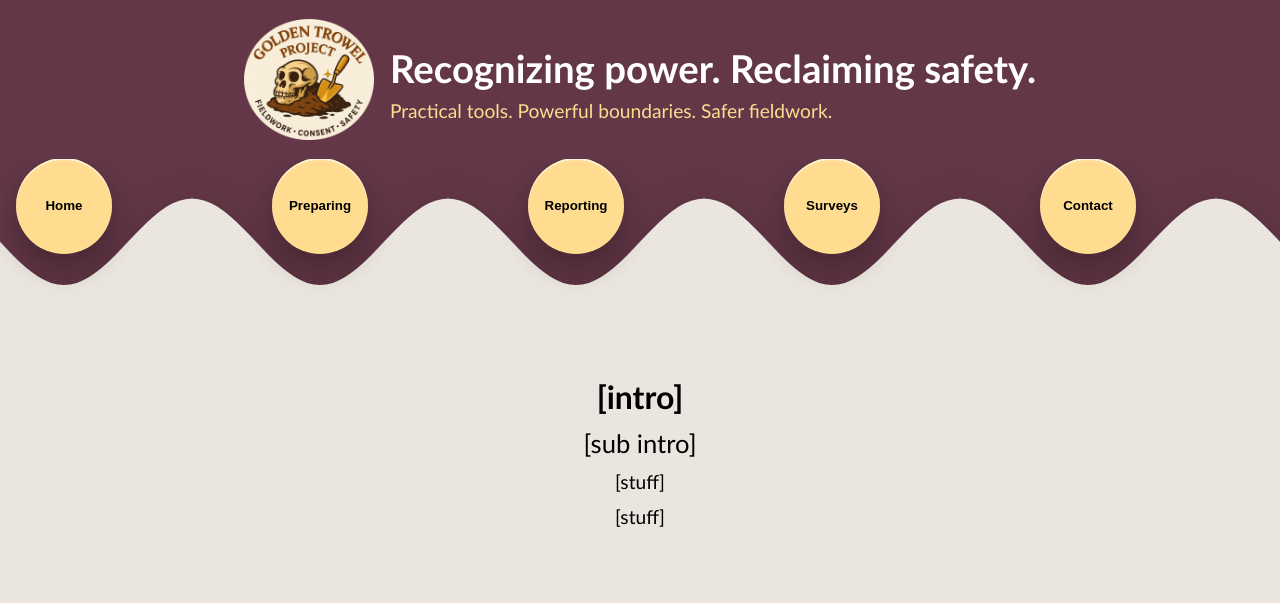
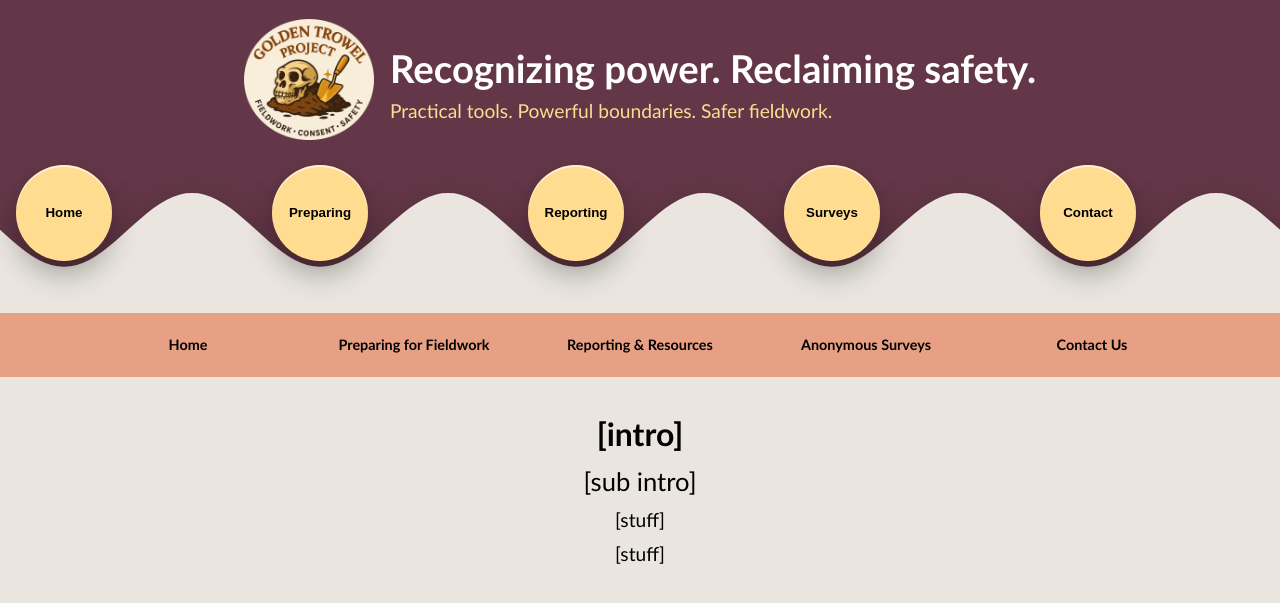
Before and after one commit to AnthroSafetyWarrior/GoldenTrowelProject, a Jekyll site: the page built from _pages/contact.html, in a window 1280 px wide. Shown: the top 603 px of the page. Built offline with Jekyll 4.4.1, drawn with Linux system fonts in a browser that asks for light colours.

Commit message:
updating name

```diff
--- a/_layouts/default.html
+++ b/_layouts/default.html
@@ -1,45 +1,13 @@
 <!DOCTYPE html>
 <html lang="en" class="no-js">
 <head>
-  <script>
-    document.documentElement.classList.remove('no-js');
-    document.documentElement.classList.add('js');
-  </script>
-
+  <script>document.documentElement.classList.replace('no-js','js');</script>
   <meta charset="UTF-8" />
   <meta name="viewport" content="width=device-width, initial-scale=1.0" />
   <title>{{ page.title | default: "Golden Trowel Project" }}</title>
-
-  <!-- Canonical URL for SEO -->
   <link rel="canonical" href="{{ page.url | absolute_url }}">
 
   <style>
-.wave-btn {
-  position:absolute;
-  display:flex;
-  align-items:center;
-  justify-content:center;
-  width:70px; height:70px;
-  border-radius:50%;
-  background:#ffdc8f;
-  font-weight:bold;
-  font-size:clamp(.8rem, 1vw, 1rem);
-  color:#000;
-  text-align:center;
-  line-height:1.2;
-  box-shadow:0 2px 6px rgba(0,0,0,.2);
-  cursor:pointer;
-  transition:background .3s, color .3s;
-}
-
-.wave-btn:hover {
-  background:#633747;
-  color:#fff;
-}
-
-/* remove old label-below effect */
-.wave-btn::after { content:none; }
-
     /* ---------- Base ---------- */
     *, *::before, *::after { box-sizing: border-box; }
     body { font-family: Calibri, sans-serif; background:#eae6df; margin:0; }
@@ -65,35 +33,36 @@
 
     /* ---------- Wave + Circle Nav (desktop) ---------- */
     .wave-nav{
-      position:relative; background:#633747; height:clamp(120px,22vw,220px);
-      overflow:hidden; display:none;   /* hidden on mobile, shown ≥900px */
+      position:relative; background:#633747;
+      overflow-x:auto; overflow-y:hidden;  /* scroll horizontally when needed */
+      -webkit-overflow-scrolling:touch;
+      display:none;                         /* hidden on mobile; shown ≥900px */
     }
-.wave-nav{
-  height: clamp(110px, 18vw, 180px); /* was 120/22vw/220 */
+    @media (min-width:900px){ .wave-nav{ display:block; } }
+
+    .wave-track{ position:relative; height:100%; min-width:1100px; }
+    .wave-nav .wave{
+      width:100%; height:100%; display:block;
+      filter:
+        drop-shadow(0 18px 24px rgba(0,0,0,.26))   /* main soft shadow */
+        drop-shadow(0 2px 0 rgba(0,0,0,.08));      /* crisp rim */
     }
 
-    .wave-nav .wave{ width:100%; height:100%; display:block; }
-
     .circle-nav{ position:absolute; inset:0; pointer-events:none; }
-    /* remove this if present */
-/* .circle-nav .circle-btn::after { content: none !important; } */
-
     .circle-btn{
-  --size: clamp(64px, 8.5vw, 96px);      /* bigger */
+      --size: clamp(64px, 8.5vw, 96px);
       position:absolute; width:var(--size); height:var(--size);
       border:none; border-radius:50%;
       display:flex; align-items:center; justify-content:center; text-align:center;
       padding:6px; line-height:1.1; font-weight:800;
-  background:#ffdc8f; color:#000;
-  /* deeper, softer shadow */
+      background:#ffdc8f; color:#000; pointer-events:auto; cursor:pointer;
       box-shadow:
         0 14px 28px rgba(0,0,0,.28),
-    0 2px 0 rgba(255,255,255,.6) inset;  /* tiny inner highlight */
+        0 2px 0 rgba(255,255,255,.6) inset;
       transition: transform .15s ease, background .15s ease, color .15s ease;
     }
     .circle-btn:hover{ transform:translateY(-2px); background:#633747; color:#fff; }
-.circle-btn::after{ content:none; } /* keep labels inside the circle */
-    }
+    .circle-btn::after{ content:none; } /* labels go inside the circle */
 
     /* ---------- Sticky dropdown bar (mobile / fallback) ---------- */
     .nav-scroller{
@@ -127,7 +96,6 @@
     .dropdown-content a{ display:block; padding:.55em .7em; line-height:2; border-radius:6px; color:#000; }
     .dropdown-content a:hover, .dropdown-content a:focus-visible{ background:#633747; color:#fff; }
 
-    /* mobile nav scroll + grid adjustments */
     :root { --nav-tile-w: 120px; }
     @media (max-width:900px){
       .nav-scroller{ overflow-x:auto; -webkit-overflow-scrolling:touch; scrollbar-width:none; }
@@ -136,13 +104,7 @@
       .dropdown > a{ width:100%; }
     }
 
-    /* show wave + circle nav on desktop; hide bar */
-    @media (min-width:900px){
-      .wave-nav{ display:block; }
-      .nav-scroller{ display:none; }
-    }
-
-    /* home-page cards etc (unchanged) */
+    /* Home-page cards (unchanged) */
     {% if page.is_homepage %}
       .main-section{ padding-block: clamp(10px, 2vw, 18px); }
       .main-section > .docs-container{ margin: clamp(6px, 1vw, 10px) auto; }
@@ -159,15 +121,6 @@
       .doc-card a{ margin-top:auto; align-self:center; background:#633747; color:#fff; text-decoration:none; padding:.5em 1em; border-radius:6px; display:inline-block; }
       .doc-card a:hover{ background:#ffdc8f; color:#000; }
     {% endif %}
-/* put this near the END of your <style> */
-.circle-nav .circle-btn::after { content: none !important; }
- /* make the SVG wave cast a soft shadow downward */
-.wave-nav .wave{
-  width:100%; height:100%; display:block;
-  filter:
-    drop-shadow(0 18px 24px rgba(0,0,0,.26))   /* main soft shadow */
-    drop-shadow(0 2px 0 rgba(0,0,0,.08));      /* crisp edge */
-}
   </style>
 </head>
 
@@ -188,22 +141,19 @@
 
   <!-- Wave + Circle Nav (desktop) -->
   <section class="wave-nav" aria-label="Primary decorative nav">
+    <div class="wave-track">
       <svg class="wave" preserveAspectRatio="none" aria-hidden="true"></svg>
       <nav class="circle-nav" aria-label="Primary navigation (desktop)">
-      <button class="circle-btn" data-label="Home"
-              data-href="{{ '/' | relative_url }}"></button>
-      <button class="circle-btn" data-label="Preparing"
-              data-href="{{ '/preparing.html' | relative_url }}"></button>
-      <button class="circle-btn" data-label="Reporting"
-              data-href="{{ '/reporting.html' | relative_url }}"></button>
-      <button class="circle-btn" data-label="Surveys"
-              data-href="{{ '/surveys.html' | relative_url }}"></button>
-      <button class="circle-btn" data-label="Contact"
-              data-href="mailto:anthrosafetywarrior@gmail.com"></button>
+        <button class="circle-btn" data-label="Home"      data-href="{{ '/' | relative_url }}"></button>
+        <button class="circle-btn" data-label="Preparing" data-href="{{ '/preparing.html' | relative_url }}"></button>
+        <button class="circle-btn" data-label="Reporting" data-href="{{ '/reporting.html' | relative_url }}"></button>
+        <button class="circle-btn" data-label="Surveys"   data-href="{{ '/surveys.html' | relative_url }}"></button>
+        <button class="circle-btn" data-label="Contact"   data-href="mailto:anthrosafetywarrior@gmail.com"></button>
       </nav>
+    </div>
   </section>
 
-  <!-- Existing dropdown bar (mobile/fallback) -->
+  <!-- Mobile/fallback bar -->
   <div class="nav-scroller">
     <nav class="main-nav">
       <div class="dropdown"><a href="{{ '/' | relative_url }}">Home</a></div>
@@ -218,10 +168,10 @@
       <div class="dropdown">
         <a href="{{ '/reporting.html' | relative_url }}">Reporting & Resources</a>
         <div class="dropdown-content">
-          <a href="{{ '/statelaw.html'          | relative_url }}">USA Laws by State</a>
-          <a href="{{ '/internationallaw.html'  | relative_url }}">International Laws by Country</a>
-          <a href="{{ '/titleIX.html'           | relative_url }}">Title IX Reporting by University</a>
-          <a href="{{ '/fundingethics.html'     | relative_url }}">Funding Agencies &amp; Professional Associations Reporting</a>
+          <a href="{{ '/statelaw.html'         | relative_url }}">USA Laws by State</a>
+          <a href="{{ '/internationallaw.html' | relative_url }}">International Laws by Country</a>
+          <a href="{{ '/titleIX.html'          | relative_url }}">Title IX Reporting by University</a>
+          <a href="{{ '/fundingethics.html'    | relative_url }}">Funding Agencies &amp; Professional Associations Reporting</a>
         </div>
       </div>
 
@@ -274,59 +224,36 @@
           const r = btn.getBoundingClientRect();
           const margin = 12;
           const minW = 220;
-          const maxW = Math.min(320, window.innerWidth - margin*2);
+          const maxW = Math.min(320, innerWidth - margin*2);
           const width = clamp(Math.max(r.width, minW), minW, maxW);
 
           let left = r.left + (r.width/2) - (width/2);
-          left = clamp(left, margin, window.innerWidth - margin - width);
+          left = clamp(left, margin, innerWidth - margin - width);
 
           panel.style.width = width + 'px';
           panel.style.left  = Math.round(left) + 'px';
           panel.style.top   = Math.round(r.bottom) + 'px';
         }
 
-        function show(){
-          if (isOpen) return;
-          moveToBody();
-          panel.classList.add('is-floating');
-          panel.style.display = 'block';
-          isOpen = true;
-          positionPanel();
-          window.addEventListener('scroll', positionPanel, { passive: true });
-          window.addEventListener('resize', positionPanel);
+        function show(){ if (isOpen) return; moveToBody(); panel.style.display = 'block'; isOpen = true; positionPanel();
+          addEventListener('scroll', positionPanel, { passive:true });
+          addEventListener('resize', positionPanel);
         }
-
-        function hide(){
-          if (!isOpen) return;
-          panel.style.display = 'none';
-          panel.classList.remove('is-floating');
-          panel.style.width = panel.style.left = panel.style.top = '';
-          isOpen = false;
-          window.removeEventListener('scroll', positionPanel);
-          window.removeEventListener('resize', positionPanel);
+        function hide(){ if (!isOpen) return; panel.style.display = 'none'; isOpen = false;
+          removeEventListener('scroll', positionPanel);
+          removeEventListener('resize', positionPanel);
           moveBack();
         }
 
-        if (window.PointerEvent) {
-          drop.addEventListener('pointerenter', show);
-          drop.addEventListener('pointerleave', hide);
-        } else {
-          drop.addEventListener('mouseenter', show);
-          drop.addEventListener('mouseleave', hide);
-        }
+        (window.PointerEvent ? drop.addEventListener('pointerenter', show) : drop.addEventListener('mouseenter', show));
+        (window.PointerEvent ? drop.addEventListener('pointerleave', hide) : drop.addEventListener('mouseleave', hide));
         btn.addEventListener('focus', show);
         btn.addEventListener('blur', hide);
 
         if (!canHover) {
           let armed = false;
-          btn.addEventListener('click', (e) => {
-            if (!armed) {
-              e.preventDefault(); show(); armed = true; setTimeout(() => armed = false, 1200);
-            }
-          });
-          document.addEventListener('click', (e) => {
-            if (!drop.contains(e.target) && !panel.contains(e.target)) hide();
-          }, { passive: true });
+          btn.addEventListener('click', (e) => { if (!armed) { e.preventDefault(); show(); armed = true; setTimeout(()=>armed=false,1200); }});
+          document.addEventListener('click', (e) => { if (!drop.contains(e.target) && !panel.contains(e.target)) hide(); }, { passive:true });
         }
         btn.addEventListener('keydown', (e)=>{ if (e.key === 'Escape') hide(); });
       });
@@ -337,87 +264,96 @@
   <script>
     const nav = document.querySelector('.nav-scroller');
     if (nav){
-      const onScroll = () => nav.classList.toggle('is-stuck', window.scrollY > 0);
-      onScroll(); window.addEventListener('scroll', onScroll, {passive:true});
+      const onScroll = () => nav.classList.toggle('is-stuck', scrollY > 0);
+      onScroll(); addEventListener('scroll', onScroll, {passive:true});
     }
   </script>
 
-  <!-- Draw 5-cycle sine + place circle buttons at troughs -->
+  <!-- Wave + buttons (scrollable, size-aware) -->
   <script>
   (() => {
-  const wrap = document.querySelector('.wave-nav');
-  const svg  = wrap?.querySelector('svg.wave');
-  const btns = wrap?.querySelectorAll('.circle-btn') || [];
-  if (!wrap || !svg || !btns.length) return;
+    const wrap  = document.querySelector('.wave-nav');
+    const track = wrap?.querySelector('.wave-track');
+    const svg   = track?.querySelector('svg.wave');
+    const btns  = track?.querySelectorAll('.circle-btn') || [];
+    if (!wrap || !track || !svg || !btns.length) return;
 
     const WAVES = 5;
     const AMPFR = 0.24;
     const BASE  = 0.46;
     const FILL1 = '#eae6df';   // page background
 
+    function setHeight(){
+      const btn = wrap.querySelector('.circle-btn');
+      const size = btn ? (btn.offsetHeight || parseFloat(getComputedStyle(btn).height)) : 72;
+      const h = Math.max(140, size*1.6);   // baseline + room for bigger buttons
+      wrap.style.height = h + 'px';
+    }
+
     function draw(){
-    const W = svg.clientWidth  || svg.getBoundingClientRect().width;
-    const H = svg.clientHeight || svg.getBoundingClientRect().height;
+      // scrollable track width (scrolls when viewport < 1280)
+      const vw = wrap.clientWidth;
+      const W  = Math.max(vw, 1280);
+      track.style.width = W + 'px';
+      svg.style.width = W + 'px';
+
+      const H = wrap.clientHeight || wrap.getBoundingClientRect().height;
       const A = AMPFR * H;
-    const k = (2 * Math.PI * WAVES) / W;
-    const phi = 0;
+      const k = (2*Math.PI*WAVES) / W;
 
       // build wave
       const N = 200;
-    let d = `M 0 ${BASE*H + A*Math.sin(phi)}`;
-    for (let i = 1; i <= N; i++){
-      const x = (i / N) * W;
-      const y = BASE*H + A*Math.sin(k*x + phi);
+      let d = `M 0 ${BASE*H + A*Math.sin(0)}`;
+      for (let i=1;i<=N;i++){
+        const x = (i/N)*W;
+        const y = BASE*H + A*Math.sin(k*x);
         d += ` L ${x} ${y}`;
       }
       d += ` L ${W} ${H} L 0 ${H} Z`;
-
       svg.innerHTML = '';
       const p = document.createElementNS('http://www.w3.org/2000/svg','path');
       p.setAttribute('d', d);
       p.setAttribute('fill', FILL1);
       svg.appendChild(p);
 
-   // place circles at wave maxima (troughs visually), lifted higher
+      // place circles at maxima (visual troughs), lift intelligently
+      const overlay = track.querySelector('.circle-nav');
+      overlay.style.width = W + 'px';
+
       const pad = Math.max(40, W * 0.03);
       [...btns].forEach((btn, n) => {
-  const theta = 0.5 * Math.PI + 2 * Math.PI * n; // maxima
-  let x = theta / k;
-  x = Math.max(pad, Math.min(W - pad, x));
+        const theta = 0.5*Math.PI + 2*Math.PI*n;
+        let x = theta / k; x = Math.max(pad, Math.min(W - pad, x));
 
-  const yCurve = BASE*H + A*Math.sin(k*x + phi);
+        const yCurve = BASE*H + A*Math.sin(k*x);
         const size   = btn.offsetWidth || parseFloat(getComputedStyle(btn).width);
 
-  // tweak these two numbers to taste
-  const INSET_FR   = 0.35;         // smaller = deeper in trough; bigger = higher
-  const LIFT_FR    = 0.55;         // fraction of the circle size to lift further
-  const EXTRA_LIFT = H * 0.06;     // extra lift tied to header height (optional)
+        const INSET_FR   = 0.38;            // higher number = farther above trough
+        const BASE_LIFT  = size * 0.50;     // proportional raise
+        const DOWN_FOR_BIG = Math.max(0, size - 86) * 0.35; // nudge down when huge
+        const EXTRA_LIFT = H * 0.05;        // lift tied to header height
 
         const inset = A * INSET_FR;
-  const lift  = size * LIFT_FR;
+        const lift  = BASE_LIFT - DOWN_FOR_BIG + EXTRA_LIFT;
 
         const cx = x - size/2;
-  const cy = yCurve - inset - size/2 - lift - EXTRA_LIFT;
+        let cy = yCurve - inset - size/2 - lift;
+        cy = Math.max(6, cy);               // never clip at top
 
         btn.style.left = `${cx}px`;
         btn.style.top  = `${cy}px`;
 
-  // label inside circle + click
         btn.textContent = btn.dataset.label || '';
-  btn.onclick = () => {
-    const href = btn.getAttribute('data-href');
-    if (href) window.location.href = href;
-  };
+        btn.onclick = () => { const href = btn.getAttribute('data-href'); if (href) location.href = href; };
         btn.setAttribute('aria-label', btn.dataset.label || '');
         btn.setAttribute('title', btn.dataset.label || '');
       });
-
     }
 
+    setHeight();
     draw();
-  window.addEventListener('resize', draw, { passive: true });
+    addEventListener('resize', () => { setHeight(); draw(); }, { passive:true });
   })();
   </script>
-
 </body>
 </html>
```
Also changed, not shown: other parts of _layouts/default.html (+2 -2 lines). Lines whose indentation alone changed are shown as unchanged.
